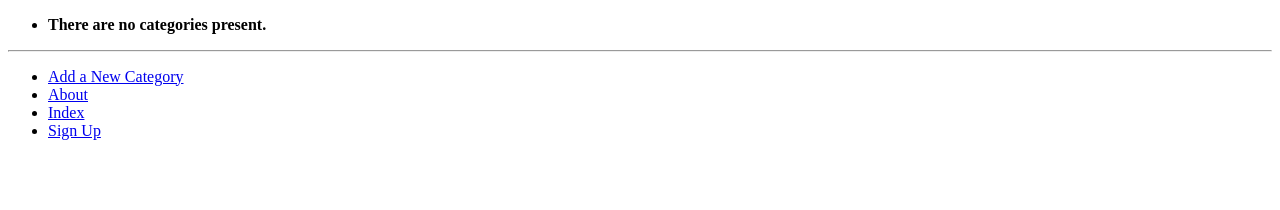
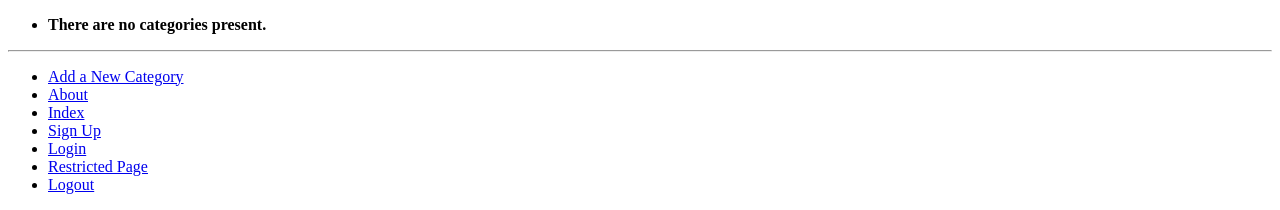
Before and after one commit to Kristiyan-Ivanov/tango_with_django, a Django app: page / in a window 1280 px wide. Shown: the part 895-1105 px from the top of the page. Before the commit the page ends 1035 px from the top, so only its background shows below. Run offline with Django 3.2, Linux system fonts and the light colour scheme; data that the repository does not hold is empty.

Commit message:
Basic user login/logout functionality with corresponding views and templates.

```diff
--- a/tango_with_django_project/rango/urls.py
+++ b/tango_with_django_project/rango/urls.py
@@ -10,4 +10,7 @@ urlpatterns = [
     path('add_category/', views.add_category, name='add_category'),
     path('category/<slug:category_name_slug>/add_page/', views.add_page, name='add_page'),
     path('register/', views.register, name='register'),
+    path('login/', views.user_login, name='login'),
+    path('restricted/', views.restricted, name='restricted'),
+    path('logout/', views.user_logout, name='logout'),
 ]
--- a/tango_with_django_project/rango/views.py
+++ b/tango_with_django_project/rango/views.py
@@ -1,6 +1,8 @@
 from django.shortcuts import render, redirect
 from django.urls import reverse
 from django.http import HttpResponse
+from django.contrib.auth import authenticate, login, logout
+from django.contrib.auth.decorators import login_required
 from rango.models import Category, Page
 from rango.forms import CategoryForm, PageForm, UserForm, UserProfileForm
 
@@ -144,3 +146,36 @@ def register(request):
     return render(request, 'rango/register.html', context={'user_form': user_form,
                                                            'profile_form': profile_form,
                                                            'registered': registered})
+
+
+def user_login(request):
+    if request.method == 'POST':
+        username = request.POST.get('username')
+        password = request.POST.get('password')
+
+        user = authenticate(username=username, password=password)
+
+        if user:
+            if user.is_active:
+                login(request, user)
+                return redirect(reverse('rango:index'))
+            else:
+                return HttpResponse("Your Rango account is disabled.")
+
+        else:
+            print(f"Invalid login details: {username}, {password}")
+            return HttpResponse("Invalid login details supplied.")
+
+    else:
+        return render(request, 'rango/login.html')
+
+
+@login_required
+def restricted(request):
+    return HttpResponse("Since you're logged in, you can see this text!")
+
+
+@login_required
+def user_logout(request):
+    logout(request)
+    return redirect(reverse('rango:index'))
--- a/tango_with_django_project/tango_with_django_project/settings.py
+++ b/tango_with_django_project/tango_with_django_project/settings.py
@@ -131,3 +131,5 @@ STATIC_URL = '/static/'
 MEDIA_ROOT = MEDIA_DIR
 
 MEDIA_URL = '/media/'
+
+LOGIN_URL = 'rango:login'
--- a/tango_with_django_project/templates/rango/base.html
+++ b/tango_with_django_project/templates/rango/base.html
@@ -24,6 +24,9 @@
             <li><a href="{% url 'rango:about' %}">About</a></li>
             <li><a href="{% url 'rango:index' %}">Index</a></li>
             <li><a href="{% url 'rango:register' %}">Sign Up</a></li>
+            <li><a href="{% url 'rango:login' %}">Login</a></li>
+            <li><a href="{% url 'rango:restricted' %}">Restricted Page</a></li>
+            <li><a href="{% url 'rango:logout' %}">Logout</a></li>
         </ul>
     </div>
 </body>
--- a/tango_with_django_project/templates/rango/index.html
+++ b/tango_with_django_project/templates/rango/index.html
@@ -8,7 +8,12 @@
 {% block body_block %}
     <h1>Rango says...</h1>
     <div>
-        hey there partner! <br />
+        {% if user.is_authenticated %}
+            Howdy {{ user.username }}
+        {% else %}
+            hey there partner!
+        {% endif %}
+        <br />
         <strong>{{ boldmessage }}</strong><br />
     </div>
     <div>
```
Also changed, not shown: tango_with_django_project/templates/rango/login.html (added, +18 -0 lines).
